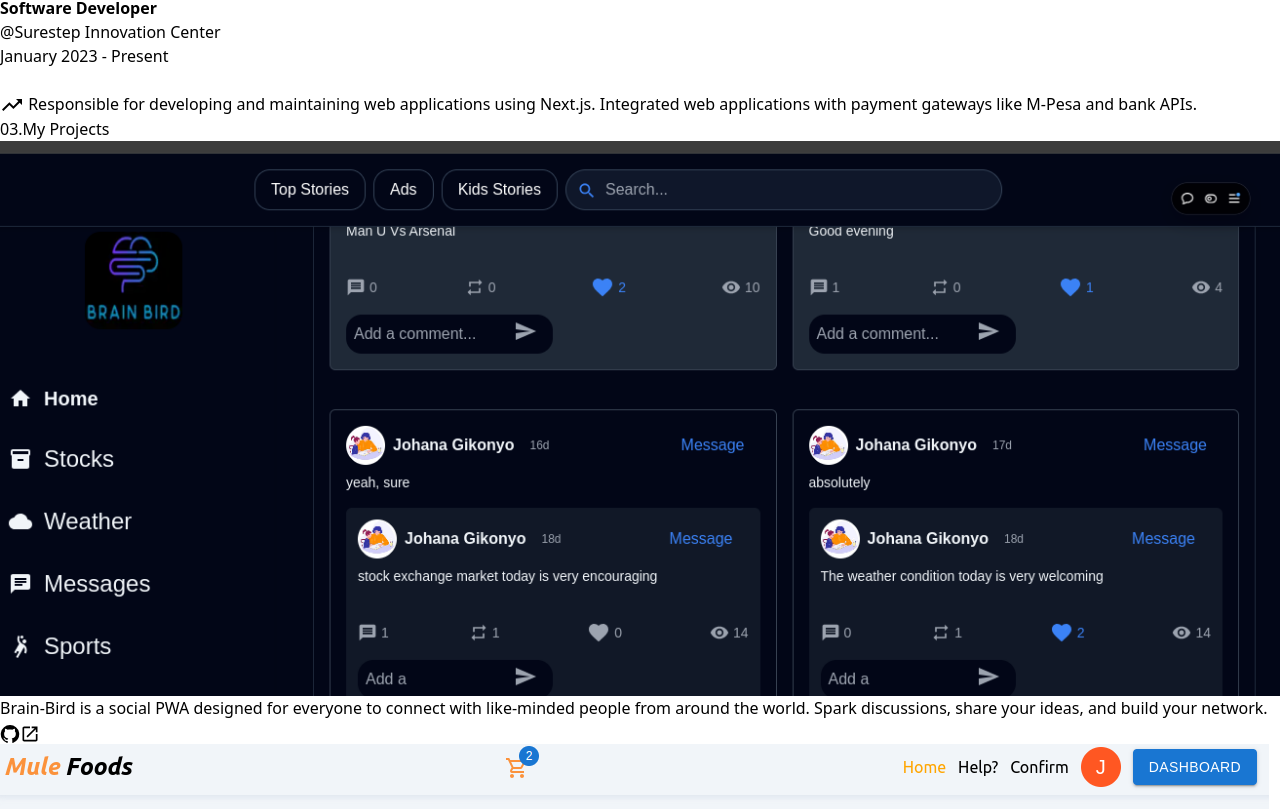
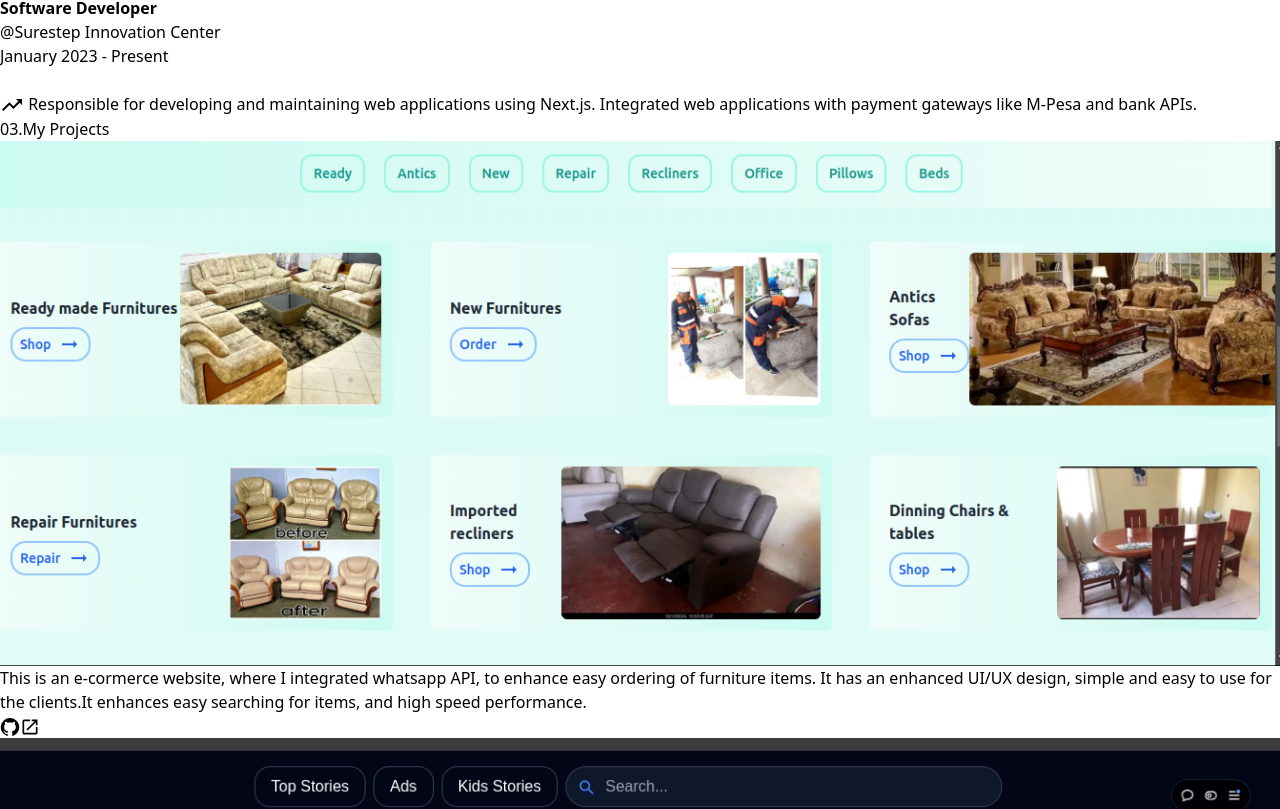
Before and after one commit to JohanaGikonyo/JgKihiu-portfolio, a React (Vite) app in the folder frontend/: page / in a window 1280 px wide. Shown: the part 1991-2800 px from the top of the page. Built offline with nearby package versions, Linux system fonts and the light colour scheme.

Commit message:
added a project

```diff
--- a/frontend/src/Componenets/Home.jsx
+++ b/frontend/src/Componenets/Home.jsx
@@ -1,4 +1,4 @@
-import resume from '../../assets/documents/Resume.pdf'
+import resume from '../../assets/documents/Resume (1).pdf'
 
 function Home() {
     return (
--- a/frontend/src/Componenets/NavbarFolder/Navbar.jsx
+++ b/frontend/src/Componenets/NavbarFolder/Navbar.jsx
@@ -6,7 +6,7 @@ import Stack from '@mui/material/Stack';
 import { Chip } from '@mui/material';
 import { Link } from 'react-scroll';// Import from react-scroll
 import DrawerNavigator from './Drawer';
-import resume from '../../../assets/documents/Resume.pdf'
+import resume from '../../../assets/documents/Resume (1).pdf'
 const StyledBadge = styled(Badge)(({ theme }) => ({
     '& .MuiBadge-badge': {
         backgroundColor: '#44b700',
--- a/frontend/src/Componenets/Section3.jsx
+++ b/frontend/src/Componenets/Section3.jsx
@@ -2,6 +2,8 @@ import img1 from "./images/e-commerce.png";
 import img2 from "./images/cluster.png";
 import img3 from "./images/travel.png";
 import img4 from "./images/brain_bird.png";
+import img5 from "./images/damil_img.png";
+
 import GitHubIcon from "@mui/icons-material/GitHub";
 import OpenInNewIcon from "@mui/icons-material/OpenInNew";
 
@@ -20,6 +22,35 @@ function Section3() {
 
       {/* Projects Grid */}
       <div className="grid gap-10 sm:grid-cols-2 lg:grid-cols-3">
+      <div className="relative group bg-slate-800 rounded-lg overflow-hidden shadow-lg hover:scale-105 transform transition duration-300">
+          <a href="https://damilfurnitures.vercel.app">
+            <img
+              src={img5}
+              alt="Damil furnitures"
+              className="h-60 w-full object-cover"
+            />
+          </a>
+          <div className="absolute inset-0 bg-slate-900/95 opacity-0 group-hover:opacity-100 transition duration-300 p-5 flex flex-col justify-between">
+            <p className="text-sm text-slate-300">
+             This is an e-cormerce website, where I integrated whatsapp API, to enhance easy ordering of furniture items.
+It has an enhanced UI/UX design, simple and easy to use for the clients.It enhances easy searching for items, and high speed performance.
+            </p>
+            <div className="flex gap-4 justify-end mt-4">
+              <a
+                href="https://github.com/JohanaGikonyo/dawood"
+                className="text-teal-400 hover:text-teal-300"
+              >
+                <GitHubIcon fontSize="small" />
+              </a>
+              <a
+                href="https://damilfurnitures.vercel.app"
+                className="text-teal-400 hover:text-teal-300"
+              >
+                <OpenInNewIcon fontSize="small" />
+              </a>
+            </div>
+          </div>
+        </div>
         {/* Brain Bird Project */}
         <div className="relative group bg-slate-800 rounded-lg overflow-hidden shadow-lg hover:scale-105 transform transition duration-300">
           <a href="https://brain-bird.vercel.app/">
```
Also changed, not shown: frontend/src/Componenets/images/damil_img.png (added), 1 other file (tests, documents, lock files or other folders).
